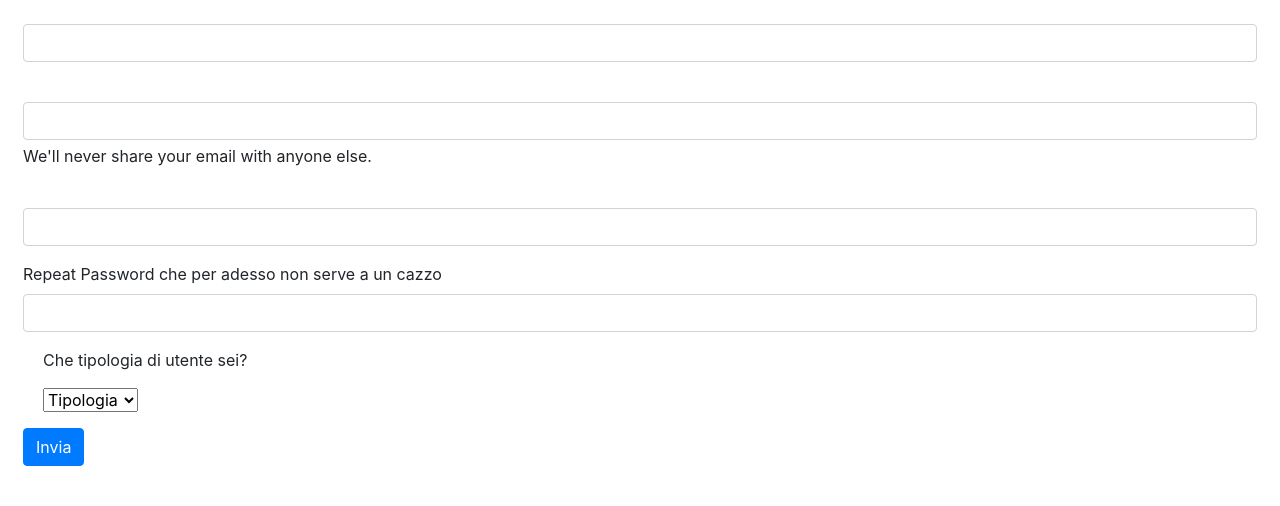
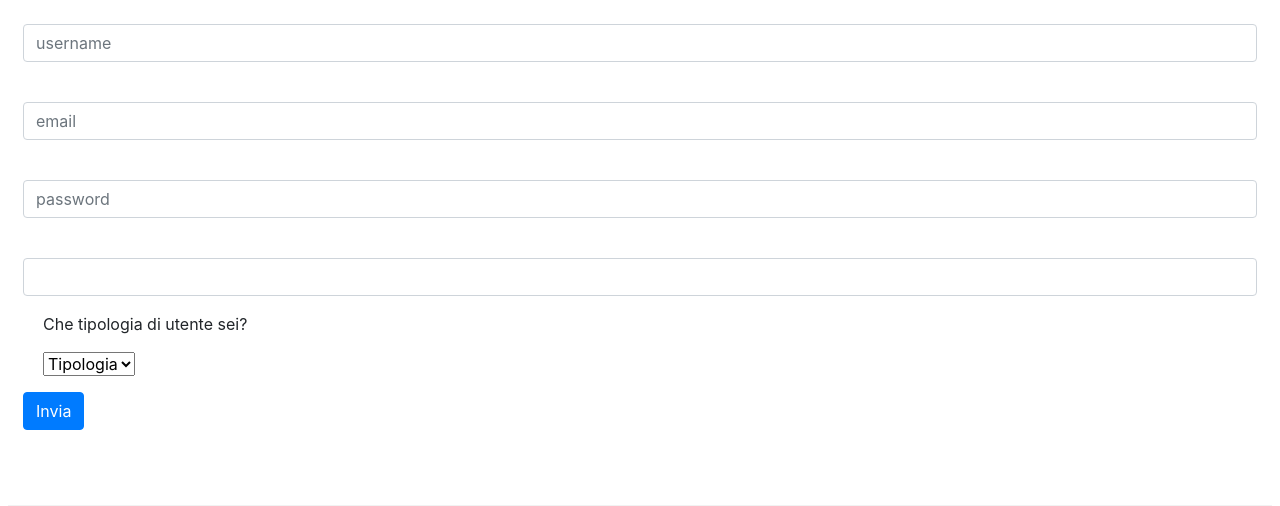
Before and after one commit to darsiko/progetto, a Flask app: page /register in a window 1280 px wide. Shown: the part 64-570 px from the top of the page. Run offline with Flask 3, Linux system fonts and the light colour scheme; some libraries are stand-ins or nearby versions.

Commit message:
sex update

```diff
--- a/app.py
+++ b/app.py
@@ -3,11 +3,14 @@
 import re
 
 app = Flask(__name__)
+app.debug = True
+
+if __name__ == '__main__':
+    app.run(debug=True)
 
 connection = 'postgresql://postgres:psw123@localhost:5432/postgres'
 
 engine = sq.create_engine(connection, echo=True)
-
 
 @app.route('/', methods=['GET', 'POST'])
 def index():
@@ -32,13 +35,15 @@
 def register():
     if request.method == 'POST':
         username = request.form['username']
+        print(username)
         email = request.form['email']
         password = request.form['password']
+        role = request.form.get('select')
         con = engine.connect()
-        con.execute(sq.insert().values(username=username, email=email, password=password))
+        con.execute(sq.text("INSERT INTO users (a,b,c,d) VALUES (username,email,password,role)"))
         con.commit()
         con.close()
-        return redirect('/')
+        return redirect('/login')
     return render_template('register.html')
 
 
--- a/templates/register.html
+++ b/templates/register.html
@@ -1,31 +1,30 @@
 {% extends 'layout.html' %}
 {% block content %}
     <div class="container-fluid mx-auto p-10">
-            <form method="post">
+            <form method="POST" action="{{ url_for('login')}}">
                 <div class="mb-3">
-                    <label for="exampleInputEmail1" class="form-label">{{ request.form['username'] }}</label>
-                    <input type="name" class="form-control" id="exampleInputEmail1" aria-describedby="emailHelp">
+                    <label for="exampleInputEmail1" class="form-label"></label>
+                    <input type="name" class="form-control" id="exampleInputEmail1" aria-describedby="emailHelp" value="{{ request.form['username'] }}" placeholder="username" required>
 
                 </div>
                 <div class="mb-3">
                     <label for="exampleInputEmail1" class="form-label">{{ request.form['email'] }}</label>
-                    <input type="email" class="form-control" id="exampleInputEmail1" aria-describedby="emailHelp">
-                    <div id="emailHelp" class="form-text">We'll never share your email with anyone else.</div>
+                    <input type="email" class="form-control" id="exampleInputEmail1" aria-describedby="emailHelp" value="{{ request.form['email'] }}" placeholder="email" required>
                 </div>
                 <div class="mb-3">
                     <label for="exampleInputPassword1" class="form-label">{{ request.form['password'] }}</label>
-                    <input type="password" class="form-control" id="exampleInputPassword1">
+                    <input type="password" class="form-control" id="exampleInputPassword1" value="{{ request.form['password'] }}" placeholder="password" required>
                 </div>
                 <div class="mb-3">
-                    <label for="exampleInputPassword1" class="form-label">Repeat Password che per adesso non serve a un cazzo</label>
+                    <label for="exampleInputPassword1" class="form-label"></label>
                     <input type="password" class="form-control" id="exampleInputPassword1">
                 </div>
                 <div class="mb-3 form-check">
                     <p>Che tipologia di utente sei?</p>
-                    <select class="form-select" aria-label="Default select example">
+                    <select name="select" class="form-select" aria-label="Default select example">
                         <option selected>Tipologia</option>
-                        <option value="1">Cliente</option>
-                        <option value="2">Venditore</option>
+                        <option value="{{ 'buyer' }}">buyer</option>
+                        <option value="{{ 'seller' }}">seller</option>
                     </select>
                 </div>
 
```
